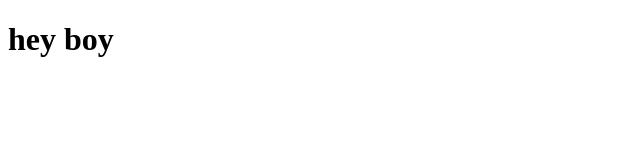
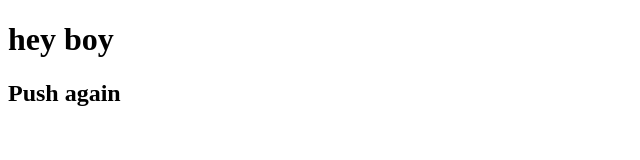
Before and after one commit to Kimhorngg/Testing-Team2, a plain HTML site: page html.html in a window 1280 px wide. Shown: the whole page, without its empty margins (0-640 px from the left). Drawn offline with Linux system fonts and the light colour scheme.

Commit message:
push line 10

```diff
--- a/html.html
+++ b/html.html
@@ -7,5 +7,6 @@
 </head>
 <body>
     <h1>hey boy</h1>
+    <h2>Push again</h2>
 </body>
 </html>
```
